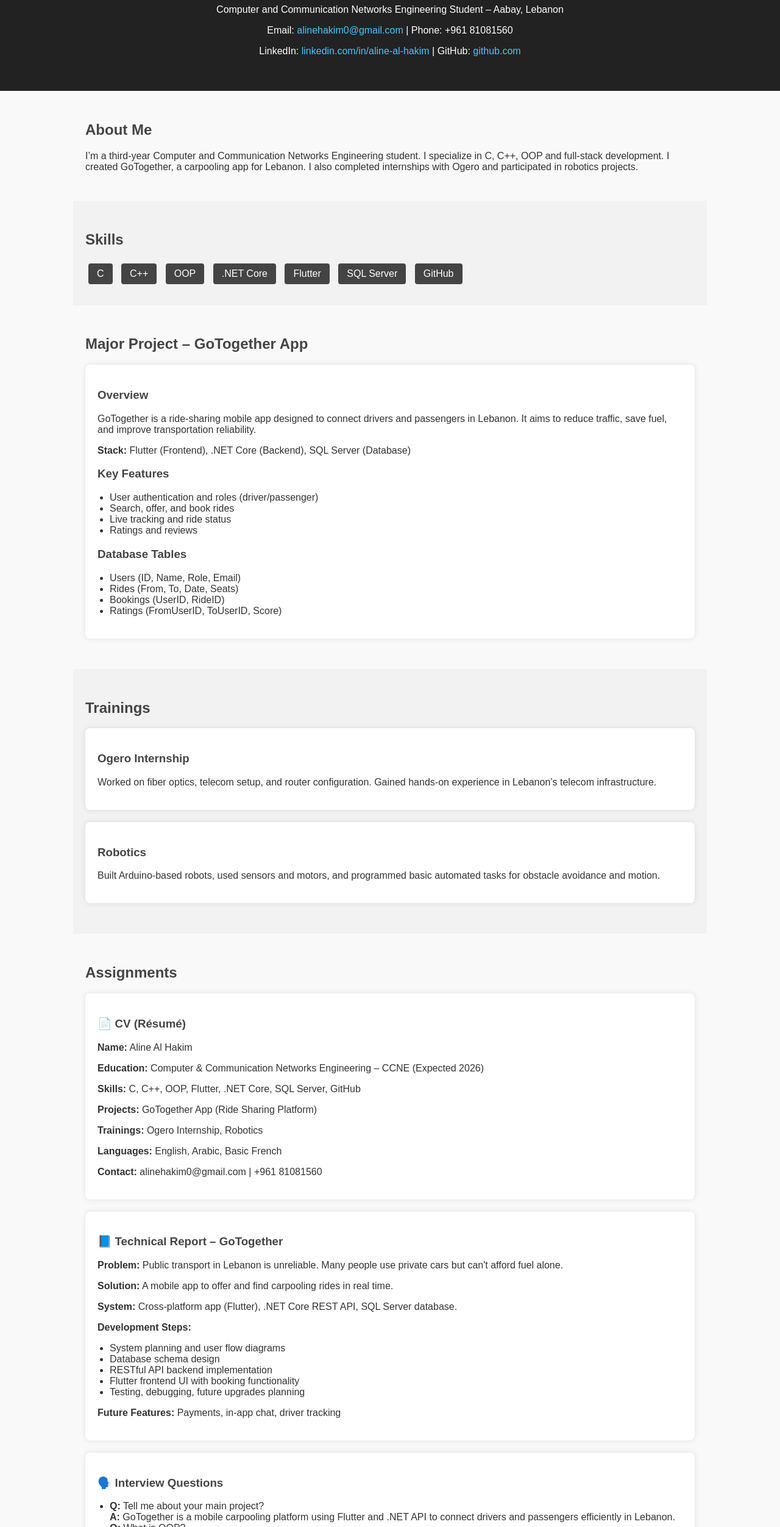
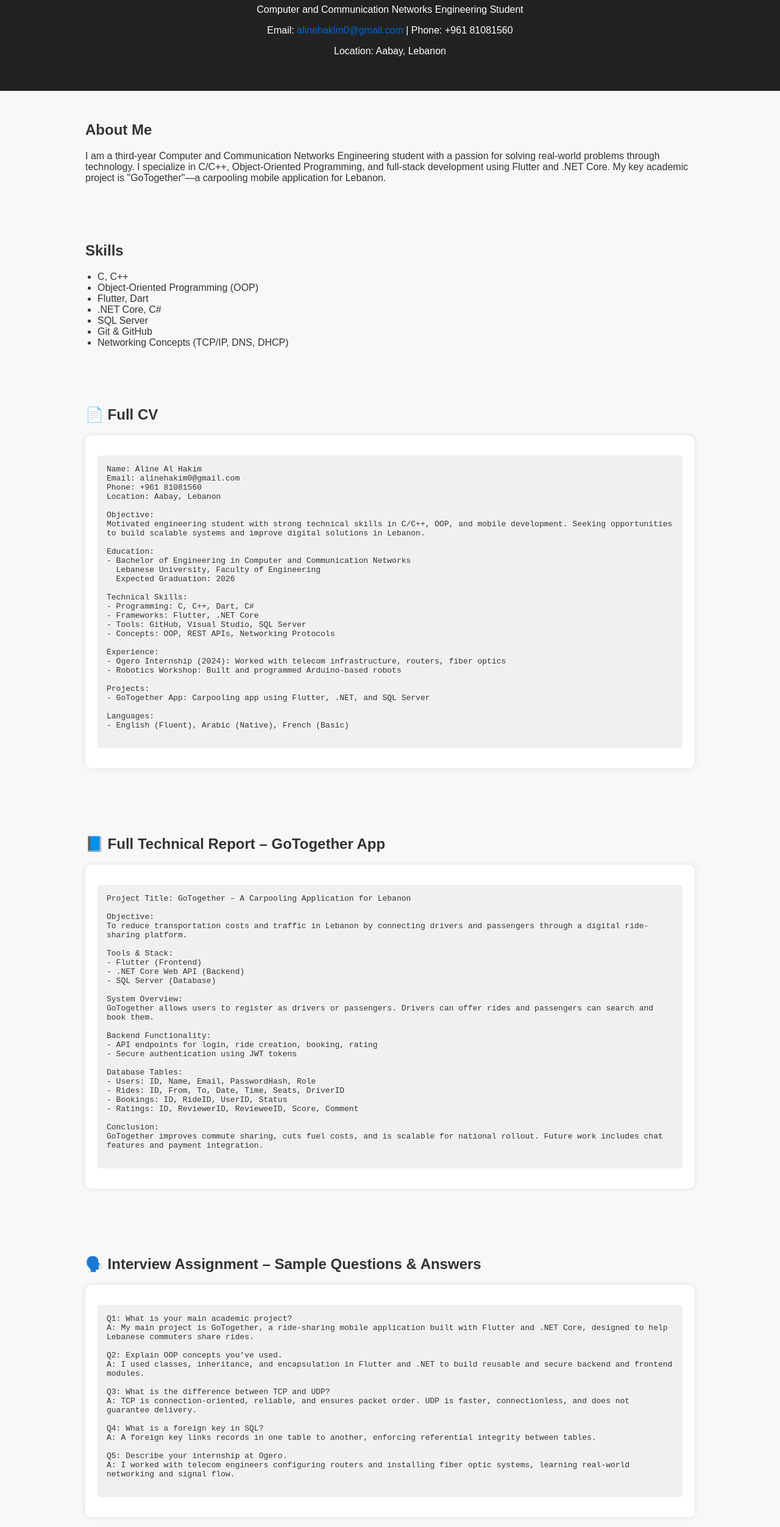
Before and after one commit to Aline-bit271/aline-hakim-portfolio, a plain HTML site: page index.html in a window 1280 px wide. Shown: the part 113-2617 px from the top of the page at 61% size. Drawn offline with Linux system fonts and the light colour scheme.

Commit message:
Add files via upload

```diff
--- a/index.html
+++ b/index.html
@@ -3,140 +3,177 @@
 <head>
   <meta charset="UTF-8" />
   <meta name="viewport" content="width=device-width, initial-scale=1.0"/>
-  <title>Aline Al Hakim - E-Portfolio</title>
+  <title>Aline Al Hakim - Full E-Portfolio</title>
   <style>
-    body { font-family: Arial, sans-serif; margin: 0; padding: 0; background: #f9f9f9; color: #333; }
-    header, footer { background: #222; color: white; text-align: center; padding: 40px 10px; }
+    body { font-family: Arial, sans-serif; margin: 0; padding: 0; background: #f8f8f8; color: #333; }
+    header, footer { background: #222; color: white; text-align: center; padding: 40px 20px; }
     section { padding: 30px 20px; max-width: 1000px; margin: auto; }
-    h1, h2, h3 { color: #444; }
-    .skills span { background: #444; color: #fff; padding: 8px 14px; margin: 5px; display: inline-block; border-radius: 4px; }
-    .card { background: white; padding: 20px; margin-bottom: 20px; border-radius: 8px; box-shadow: 0 0 10px rgba(0,0,0,0.1); }
-    a { color: #007acc; text-decoration: none; }
+    h1, h2, h3 { color: #333; }
+    .card { background: white; padding: 20px; margin-bottom: 30px; border-radius: 10px; box-shadow: 0 0 10px rgba(0,0,0,0.1); }
     ul { padding-left: 20px; }
-    .light-section { background-color: #f2f2f2; }
+    a { color: #0066cc; text-decoration: none; }
+    .card pre { white-space: pre-wrap; background: #f0f0f0; padding: 15px; border-radius: 5px; }
   </style>
 </head>
 <body>
 
 <header>
   <h1>Aline Al Hakim</h1>
-    <p>Computer and Communication Networks Engineering Student – Aabay, Lebanon</p>
-    <p>Email: <a href="mailto:alinehakim0@gmail.com" style="color:#4dc3ff;">alinehakim0@gmail.com</a> | Phone: +961 81081560</p>
-    <p>LinkedIn: <a href="https://www.linkedin.com/in/aline-al-hakim" target="_blank" style="color:#4dc3ff;">linkedin.com/in/aline-al-hakim</a> | GitHub: <a href="https://github.com" target="_blank" style="color:#4dc3ff;">github.com</a></p>
+  <p>Computer and Communication Networks Engineering Student</p>
+  <p>Email: <a href="mailto:alinehakim0@gmail.com">alinehakim0@gmail.com</a> | Phone: +961 81081560</p>
+  <p>Location: Aabay, Lebanon</p>
 </header>
 
 <section>
   <h2>About Me</h2>
-    <p>I’m a third-year Computer and Communication Networks Engineering student. I specialize in C, C++, OOP and full-stack development. I created GoTogether, a carpooling app for Lebanon. I also completed internships with Ogero and participated in robotics projects.</p>
+  <p>I am a third-year Computer and Communication Networks Engineering student with a passion for solving real-world problems through technology. I specialize in C/C++, Object-Oriented Programming, and full-stack development using Flutter and .NET Core. My key academic project is "GoTogether"—a carpooling mobile application for Lebanon.</p>
 </section>
 
-  <section class="light-section">
+<section>
   <h2>Skills</h2>
-    <div class="skills">
-      <span>C</span>
-      <span>C++</span>
-      <span>OOP</span>
-      <span>.NET Core</span>
-      <span>Flutter</span>
-      <span>SQL Server</span>
-      <span>GitHub</span>
+  <ul>
+    <li>C, C++</li>
+    <li>Object-Oriented Programming (OOP)</li>
+    <li>Flutter, Dart</li>
+    <li>.NET Core, C#</li>
+    <li>SQL Server</li>
+    <li>Git & GitHub</li>
+    <li>Networking Concepts (TCP/IP, DNS, DHCP)</li>
+  </ul>
+</section>
+
+<section>
+  <h2>📄 Full CV</h2>
+  <div class="card">
+    <pre>
+Name: Aline Al Hakim
+Email: alinehakim0@gmail.com
+Phone: +961 81081560
+Location: Aabay, Lebanon
+
+Objective:
+Motivated engineering student with strong technical skills in C/C++, OOP, and mobile development. Seeking opportunities to build scalable systems and improve digital solutions in Lebanon.
+
+Education:
+- Bachelor of Engineering in Computer and Communication Networks
+  Lebanese University, Faculty of Engineering
+  Expected Graduation: 2026
+
+Technical Skills:
+- Programming: C, C++, Dart, C#
+- Frameworks: Flutter, .NET Core
+- Tools: GitHub, Visual Studio, SQL Server
+- Concepts: OOP, REST APIs, Networking Protocols
+
+Experience:
+- Ogero Internship (2024): Worked with telecom infrastructure, routers, fiber optics
+- Robotics Workshop: Built and programmed Arduino-based robots
+
+Projects:
+- GoTogether App: Carpooling app using Flutter, .NET, and SQL Server
+
+Languages:
+- English (Fluent), Arabic (Native), French (Basic)
+    </pre>
   </div>
 </section>
 
 <section>
-    <h2>Major Project – GoTogether App</h2>
+  <h2>📘 Full Technical Report – GoTogether App</h2>
   <div class="card">
-      <h3>Overview</h3>
-      <p>GoTogether is a ride-sharing mobile app designed to connect drivers and passengers in Lebanon. It aims to reduce traffic, save fuel, and improve transportation reliability.</p>
-      <p><strong>Stack:</strong> Flutter (Frontend), .NET Core (Backend), SQL Server (Database)</p>
+    <pre>
+Project Title: GoTogether – A Carpooling Application for Lebanon
 
-      <h3>Key Features</h3>
-      <ul>
-        <li>User authentication and roles (driver/passenger)</li>
-        <li>Search, offer, and book rides</li>
-        <li>Live tracking and ride status</li>
-        <li>Ratings and reviews</li>
-      </ul>
+Objective:
+To reduce transportation costs and traffic in Lebanon by connecting drivers and passengers through a digital ride-sharing platform.
 
-      <h3>Database Tables</h3>
-      <ul>
-        <li>Users (ID, Name, Role, Email)</li>
-        <li>Rides (From, To, Date, Seats)</li>
-        <li>Bookings (UserID, RideID)</li>
-        <li>Ratings (FromUserID, ToUserID, Score)</li>
-      </ul>
-    </div>
-  </section>
+Tools & Stack:
+- Flutter (Frontend)
+- .NET Core Web API (Backend)
+- SQL Server (Database)
 
-  <section class="light-section">
-    <h2>Trainings</h2>
-    <div class="card">
-      <h3>Ogero Internship</h3>
-      <p>Worked on fiber optics, telecom setup, and router configuration. Gained hands-on experience in Lebanon’s telecom infrastructure.</p>
-    </div>
-    <div class="card">
-      <h3>Robotics</h3>
-      <p>Built Arduino-based robots, used sensors and motors, and programmed basic automated tasks for obstacle avoidance and motion.</p>
+System Overview:
+GoTogether allows users to register as drivers or passengers. Drivers can offer rides and passengers can search and book them.
+
+Backend Functionality:
+- API endpoints for login, ride creation, booking, rating
+- Secure authentication using JWT tokens
+
+Database Tables:
+- Users: ID, Name, Email, PasswordHash, Role
+- Rides: ID, From, To, Date, Time, Seats, DriverID
+- Bookings: ID, RideID, UserID, Status
+- Ratings: ID, ReviewerID, RevieweeID, Score, Comment
+
+Conclusion:
+GoTogether improves commute sharing, cuts fuel costs, and is scalable for national rollout. Future work includes chat features and payment integration.
+    </pre>
   </div>
 </section>
 
 <section>
-    <h2>Assignments</h2>
+  <h2>🗣️ Interview Assignment – Sample Questions & Answers</h2>
+  <div class="card">
+    <pre>
+Q1: What is your main academic project?
+A: My main project is GoTogether, a ride-sharing mobile application built with Flutter and .NET Core, designed to help Lebanese commuters share rides.
 
+Q2: Explain OOP concepts you’ve used.
+A: I used classes, inheritance, and encapsulation in Flutter and .NET to build reusable and secure backend and frontend modules.
+
+Q3: What is the difference between TCP and UDP?
+A: TCP is connection-oriented, reliable, and ensures packet order. UDP is faster, connectionless, and does not guarantee delivery.
+
+Q4: What is a foreign key in SQL?
+A: A foreign key links records in one table to another, enforcing referential integrity between tables.
+
+Q5: Describe your internship at Ogero.
+A: I worked with telecom engineers configuring routers and installing fiber optic systems, learning real-world networking and signal flow.
+    </pre>
+  </div>
+</section>
+
+<section>
+  <h2>📽️ Full Presentation Content – GoTogether App</h2>
   <div class="card">
-      <h3>📄 CV (Résumé)</h3>
-      <p><strong>Name:</strong> Aline Al Hakim</p>
-      <p><strong>Education:</strong> Computer & Communication Networks Engineering – CCNE (Expected 2026)</p>
-      <p><strong>Skills:</strong> C, C++, OOP, Flutter, .NET Core, SQL Server, GitHub</p>
-      <p><strong>Projects:</strong> GoTogether App (Ride Sharing Platform)</p>
-      <p><strong>Trainings:</strong> Ogero Internship, Robotics</p>
-      <p><strong>Languages:</strong> English, Arabic, Basic French</p>
-      <p><strong>Contact:</strong> alinehakim0@gmail.com | +961 81081560</p>
+    <pre>
+Slide 1: Title
+GoTogether: A Ride-Sharing App for Lebanon
+
+Slide 2: Problem
+- Lack of affordable, efficient public transport
+- High individual fuel costs
+- Traffic congestion in major cities
+
+Slide 3: Solution
+- Digital carpooling mobile application
+- Connects drivers and passengers nearby
+
+Slide 4: Tech Stack
+- Flutter (Cross-platform mobile UI)
+- .NET Core Web API (Backend)
+- SQL Server (Database)
+
+Slide 5: Features
+- Sign up/login for passengers & drivers
+- Ride posting and searching
+- Booking system and ratings
+
+Slide 6: System Design
+- 3-tier architecture
+- RESTful API
+- JWT authentication
+
+Slide 7: Future Work
+- Add in-app payments
+- Map API integration
+- Real-time chat feature
+    </pre>
   </div>
-
-    <div class="card">
-      <h3>📘 Technical Report – GoTogether</h3>
-      <p><strong>Problem:</strong> Public transport in Lebanon is unreliable. Many people use private cars but can't afford fuel alone.</p>
-      <p><strong>Solution:</strong> A mobile app to offer and find carpooling rides in real time.</p>
-      <p><strong>System:</strong> Cross-platform app (Flutter), .NET Core REST API, SQL Server database.</p>
-      <p><strong>Development Steps:</strong></p>
-      <ul>
-        <li>System planning and user flow diagrams</li>
-        <li>Database schema design</li>
-        <li>RESTful API backend implementation</li>
-        <li>Flutter frontend UI with booking functionality</li>
-        <li>Testing, debugging, future upgrades planning</li>
-      </ul>
-      <p><strong>Future Features:</strong> Payments, in-app chat, driver tracking</p>
-    </div>
-
-    <div class="card">
-      <h3>🗣️ Interview Questions</h3>
-      <ul>
-        <li><strong>Q:</strong> Tell me about your main project?<br><strong>A:</strong> GoTogether is a mobile carpooling platform using Flutter and .NET API to connect drivers and passengers efficiently in Lebanon.</li>
-        <li><strong>Q:</strong> What is OOP?<br><strong>A:</strong> Object-Oriented Programming is a concept where software is built using objects and classes, supporting inheritance, encapsulation, abstraction, and polymorphism.</li>
-        <li><strong>Q:</strong> What is a foreign key in SQL?<br><strong>A:</strong> It’s a field that creates a relationship between two tables.</li>
-        <li><strong>Q:</strong> Explain DHCP and DNS?<br><strong>A:</strong> DHCP assigns IP addresses to devices. DNS translates domain names into IP addresses.</li>
-      </ul>
-    </div>
-
-    <div class="card">
-      <h3>📊 Presentation Slides</h3>
-      <ol>
-        <li><strong>Slide 1:</strong> GoTogether – Carpooling App</li>
-        <li><strong>Slide 2:</strong> Problem – Transport inefficiency in Lebanon</li>
-        <li><strong>Slide 3:</strong> Our Solution – Mobile Ride Sharing Platform</li>
-        <li><strong>Slide 4:</strong> Tech Stack – Flutter + .NET + SQL</li>
-        <li><strong>Slide 5:</strong> Key Features – Offer/Book Rides, Ratings</li>
-        <li><strong>Slide 6:</strong> System Architecture – Frontend, API, Database</li>
-        <li><strong>Slide 7:</strong> Future Work – Chat, Payments, Map API</li>
-      </ol>
-    </div>
-
 </section>
 
 <footer>
-    <p>© 2025 Aline Al Hakim – CCNE Portfolio</p>
+  <p>© 2025 Aline Al Hakim | E-Portfolio</p>
 </footer>
 
 </body>
```
Lines whose indentation alone changed are shown as unchanged.
